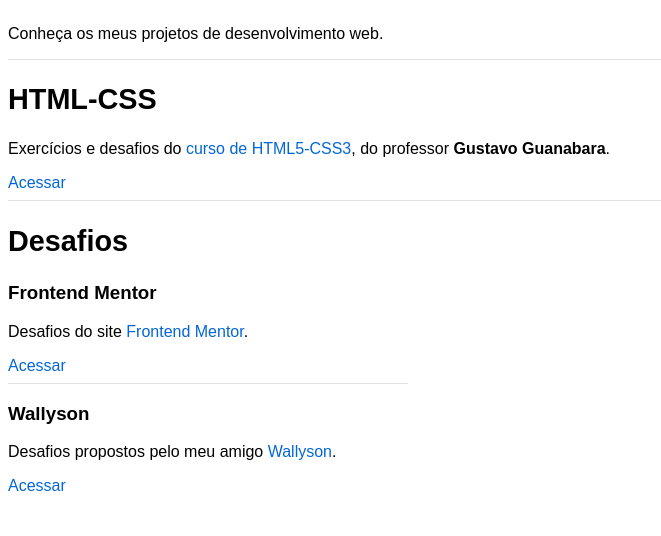
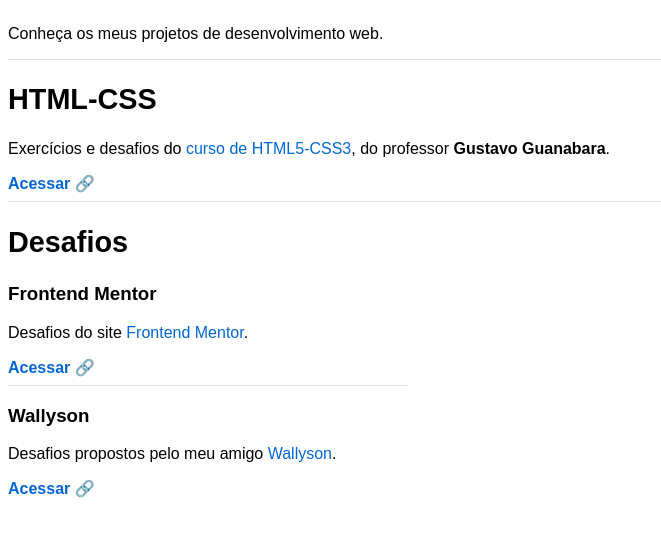
Before and after one commit to joaoglibras/joaoglibras.github.io, a plain HTML site: page index.html in a window 1280 px wide. Shown: the part 74-610 px from the top of the page, without its empty margins (0-661 px from the left). Drawn offline with Linux system fonts and the light colour scheme.

Commit message:
added style to links, cleaned HTML code, cleaned CSS code

```diff
--- a/index.html
+++ b/index.html
@@ -1,5 +1,6 @@
 <!DOCTYPE html>
 <html lang="pt-br">
+
 <head>
     <meta charset="UTF-8">
     <meta http-equiv="X-UA-Compatible" content="IE=edge">
@@ -8,6 +9,7 @@
     <title>Meus Projetos - João Guilherme</title>
     <link rel="stylesheet" href="style.css">
 </head>
+
 <body>
     <header>
         <h1><a href="index.html">joaoglibras.&#8203;github.&#8203;io</a></h1>
@@ -17,35 +19,23 @@
     <hr>
 
     <main>
-        <section class="html-css">
         <h2>HTML-CSS</h2>
-            <p>Exercícios e desafios do <a href="https://www.youtube.com/playlist?list=PLHz_AreHm4dkZ9-atkcmcBaMZdmLHft8n" target="_blank" rel="external">curso de HTML5-CSS3</a>, do professor <strong>Gustavo Guanabara</strong>.</p>
-
-            <a class="access" href="html-css.html" rel="next">Acessar</a>
-        </section>
+        <p>Exercícios e desafios do <a href="https://www.youtube.com/playlistlist=PLHz_AreHm4dkZ9-atkcmcBaMZdmLHft8n" target="_blank" rel="external">curso de HTML5-CSS3</a>, do professor <strong>Gustavo Guanabara</strong>.</p>
+        <a class="acessar" href="html-css.html" rel="next">Acessar</a>
 
         <hr>
 
-        <section class="desafios">
-
         <h2>Desafios</h2>
-            <section class="frontend-mentor">
         <h3>Frontend Mentor</h3>
         <p>Desafios do site <a href="https://www.frontendmentor.io/profile/joaoglibras" target="_blank" rel="external">Frontend Mentor</a>.</p>
-
-                <a class="access" href="frontend-mentor.html" rel="next">Acessar</a>
-            </section>
+        <a class="acessar" href="frontend-mentor.html" rel="next">Acessar</a>
 
         <hr class="smallhr">
 
-            <section class="wallyson">
         <h3>Wallyson</h3>
         <p>Desafios propostos pelo meu amigo <a href="https://github.com/wallysonruanTW/" target="_blank" rel="external">Wallyson</a>.</p>
-
-                <a class="access" href="wallyson.html" rel="next">Acessar</a>
-            </section>
-        </section>
-
+        <a class="acessar" href="wallyson.html" rel="next">Acessar</a>
     </main>
 </body>
+
 </html>
--- a/style.css
+++ b/style.css
@@ -8,6 +8,11 @@ body {
     font-family: Arial, Helvetica, sans-serif;
 }
 
+h1 {font-size: 2.5em;}
+h2 {font-size: 1.8em;}
+li {margin-top: 0.5em;}
+
+/* links */
 a {
     text-decoration: none ;
     color: var(--link);
@@ -16,9 +21,19 @@ a:hover {
     text-decoration: underline;
 }
 
-h1 {font-size: 2.5em;}
-h2 {font-size: 1.8em;}
+.acessar {
+    font-weight: bold;
+}
 
+.acessar::after {
+    content: ' 🔗';
+}
+.voltar::before {
+    content: '⬅️ ';
+}
+
+
+/* hr */
 hr {
     height: 1px;
     border: none;
@@ -28,7 +43,3 @@ hr {
     max-width: 400px;
     margin: 0.5em 0;
 }
-
-li {
-    margin-top: 0.5em;
-}
```
Also changed, not shown: frontend-mentor.html (+1 -1 lines). Lines whose indentation alone changed are shown as unchanged.
